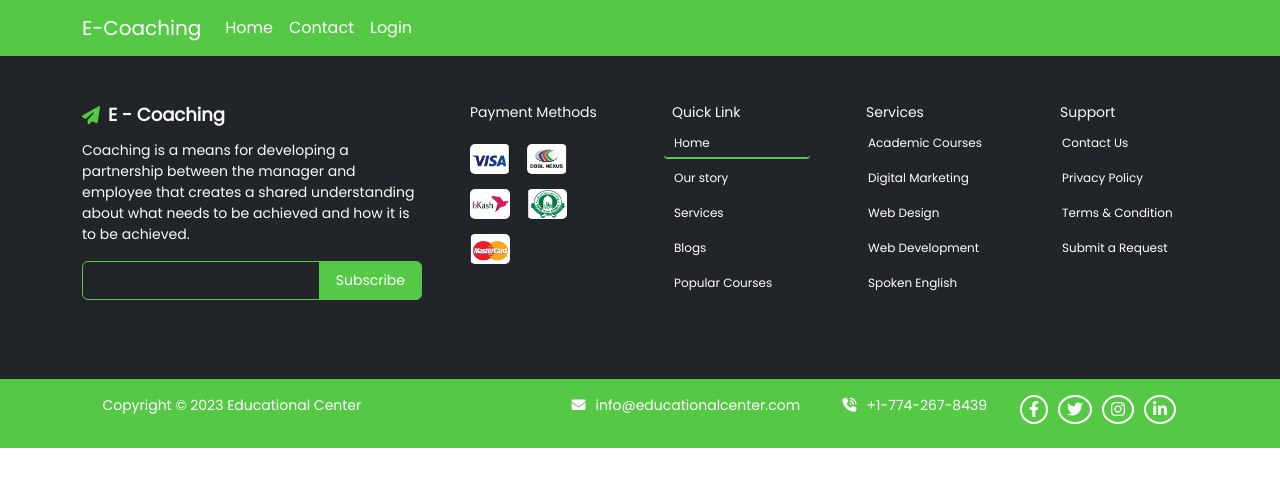
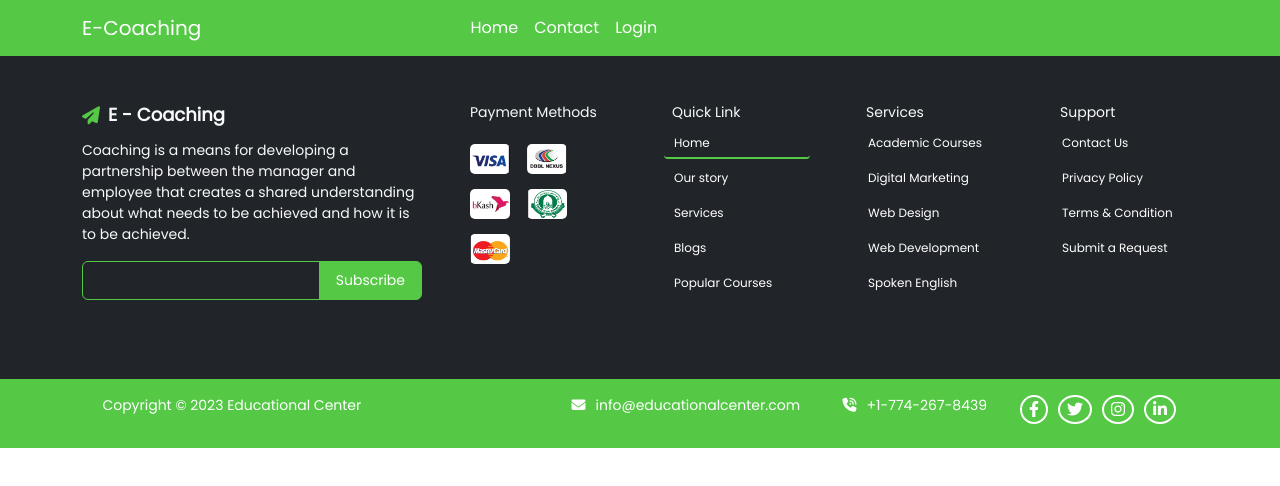
Before and after one commit to sabiha-wasema/react-footer, a React (Create React App) app: page / in a window 1280 px wide. Shown: the top 486 px of the page. Built offline with nearby package versions, Linux system fonts and the light colour scheme.

Commit message:
final submission

```diff
--- a/src/components/Footer/Footer.js
+++ b/src/components/Footer/Footer.js
@@ -8,7 +8,7 @@ import bankImage from "../../image/islami.png";
 
 const Footer = () => {
   return (
-    <footer className="bg-dark text-light">
+    <footer className="bg-dark text-light" id="footer">
       <div className="container py-4 py-md-5">
         {/* Footer Description Section */}
         <div className="row g-4 g-md-5 footer-description">
--- a/src/components/Header/Header.js
+++ b/src/components/Header/Header.js
@@ -21,7 +21,7 @@ const Header = () => {
             <span class="navbar-toggler-icon" />
           </button>
           <div class="collapse navbar-collapse" id="navbarNav">
-            <ul class="navbar-nav">
+            <ul class="navbar-nav mx-auto w-50">
               <li class="nav-item">
                 <a
                   class="nav-link active text-white"
@@ -32,7 +32,7 @@ const Header = () => {
                 </a>
               </li>
               <li class="nav-item">
-                <a class="nav-link text-white" href="#">
+                <a class="nav-link text-white" href="#footer">
                   Contact
                 </a>
               </li>
```
